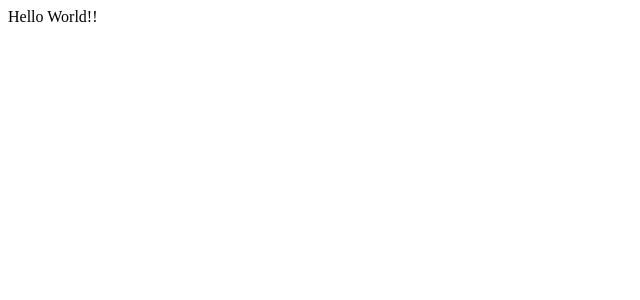
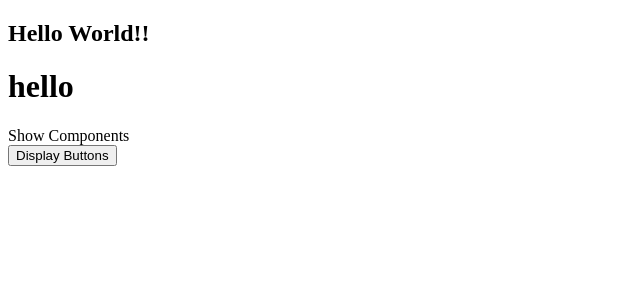
Before and after one commit to okikiola11/react-calculator, a React (Create React App) app: page / in a window 1280 px wide. Shown: the top 300 px of the page, without its empty margins (0-640 px from the left). Built offline with nearby package versions, Linux system fonts and the light colour scheme.

Commit message:
Implement the App component App render the display and ButtonPanel component Implement the Display component Wrap children component with React fragment

```diff
--- a/src/App.js
+++ /dev/null
@@ -1,7 +0,0 @@
-function App() {
-  return (
-    <div className="App"> Hello World!! </div>
-  );
-}
-
-export default App;
--- /dev/null
+++ b/src/components/App.js
@@ -0,0 +1,12 @@
+import DisplayCalculator from './displayCalculator';
+import ButtonPanel from './buttonPanel';
+
+const App = () => (
+  <div className="App">
+    <h2>Hello World!!</h2>
+    <DisplayCalculator result="hello" />
+    <ButtonPanel />
+  </div>
+);
+
+export default App;
--- /dev/null
+++ b/src/components/buttonPanel.js
@@ -0,0 +1,5 @@
+const ButtonPanel = () => (
+  <button type="submit"> Display Buttons </button>
+);
+
+export default ButtonPanel;
--- /dev/null
+++ b/src/components/displayCalculator.js
@@ -0,0 +1,12 @@
+const DisplayCalculator = (props) => {
+  const { result } = props;
+
+  return (
+    <div className="display">
+      <h1>{result}</h1>
+      <div> Show Components </div>
+    </div>
+  );
+};
+
+export default DisplayCalculator;
--- a/src/index.js
+++ b/src/index.js
@@ -1,6 +1,6 @@
 import React from 'react';
 import ReactDOM from 'react-dom';
-import App from './App';
+import App from './components/App';
 
 ReactDOM.render(
   <App />,
```
